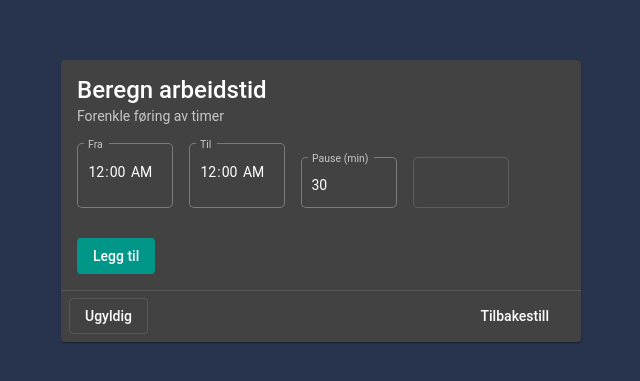
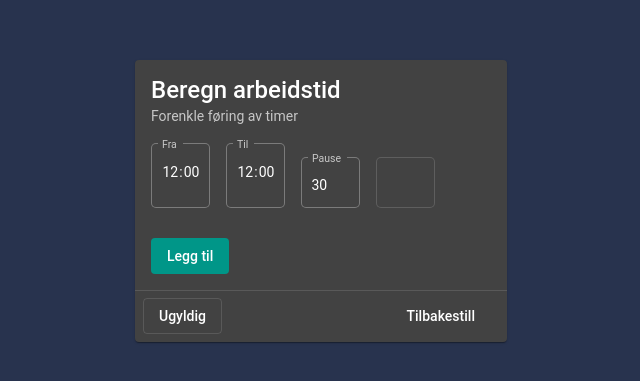
Before and after one commit to jukestar/work-hours-calculator, an Angular app: page / in a window 1280 px wide. Shown: the part 199-580 px from the top of the page, without its empty margins (319-959 px from the left). Built offline with nearby package versions, Linux system fonts and the light colour scheme.

Commit message:
3 files modified

```diff
--- a/src/app/components/work-hours-calculator/work-hours-calculator.component.html
+++ b/src/app/components/work-hours-calculator/work-hours-calculator.component.html
@@ -39,7 +39,7 @@
                             />
                         </mat-form-field>
                         <mat-form-field appearance="outline">
-                            <mat-label>Pause (min)</mat-label>
+                            <mat-label>Pause</mat-label>
                             <input
                                 type="number"
                                 matInput
--- a/src/app/components/work-hours-calculator/work-hours-calculator.component.scss
+++ b/src/app/components/work-hours-calculator/work-hours-calculator.component.scss
@@ -9,7 +9,7 @@ input[type="time"]::-webkit-calendar-picker-indicator {
     margin-bottom: 0.5rem;
 
     & > mat-form-field {
-        width: 6rem;
+        width: 59px;
     }
 }
 
--- a/src/app/components/work-hours-calculator/work-hours-calculator.component.ts
+++ b/src/app/components/work-hours-calculator/work-hours-calculator.component.ts
@@ -64,9 +64,15 @@ export class WorkHoursCalculatorComponent {
         return this.form.get("workHours") as FormArray;
     }
 
-    hasError(x: FormGroup) {
-        console.log(x.hasError("timeRange"));
-        return x.touched && x.dirty && x.hasError("timeRange");
+    hasError(group: FormGroup) {
+        const startTimeControl = group.get("startTime");
+        const endTimeControl = group.get("endTime");
+        const displayError =
+            startTimeControl.touched &&
+            startTimeControl.dirty &&
+            endTimeControl.touched &&
+            endTimeControl.dirty;
+        return displayError && group.hasError("timeRange");
     }
 
     getWorkHourFormGroup(formGroup: any) {
```
